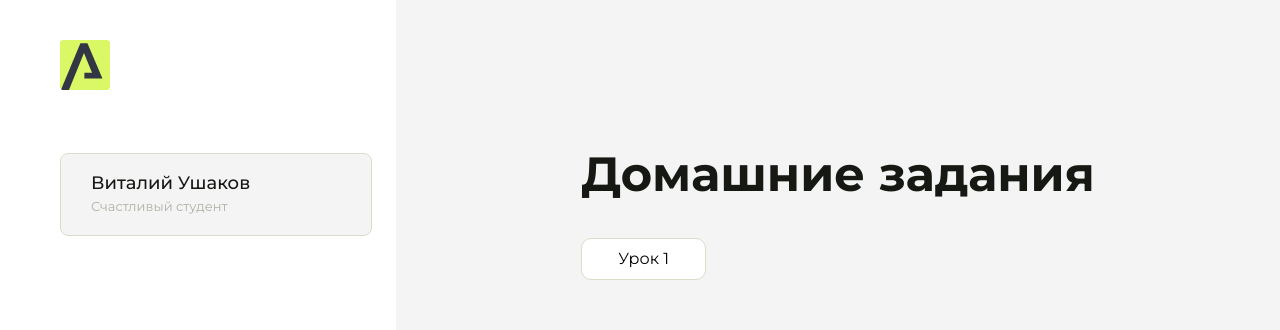
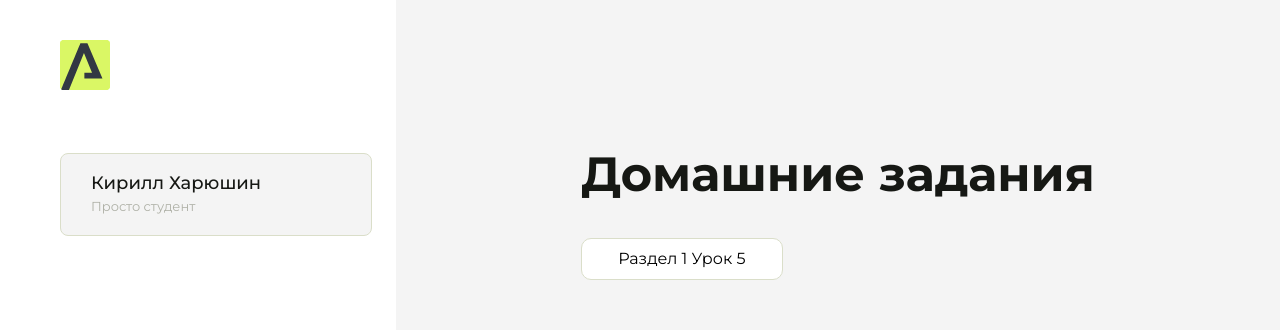
Before and after one commit to kirvsm/homework.ArokenRu, a plain HTML site: page index.html in a window 1280 px wide. Shown: the top 330 px of the page. Drawn offline with Linux system fonts and the light colour scheme.

Commit message:
Update index.html

```diff
--- a/index.html
+++ b/index.html
@@ -43,8 +43,8 @@
                 </svg>
             </div>
             <div class="sidebar__user">
-                <div class="sidebar__name">Виталий Ушаков</div>
-                <div class="sidebar__text">Счастливый студент</div>
+                <div class="sidebar__name">Кирилл Харюшин</div>
+                <div class="sidebar__text">Просто студент</div>
             </div>
             <div class="sidebar__tabs">
                 <div class="sidebar__item">
@@ -93,7 +93,7 @@
                 <div class="content__title">Домашние задания</div>
                 <ul class="content__list">
                     <li class="content__list-item">
-                        <a href="lesson1/index.html">Урок 1</a>
+                        <a href="Арокен Раздел 1 Урок 5/index.html">Раздел 1 Урок 5</a>
                     </li>
                 </ul>
             </div>
```
